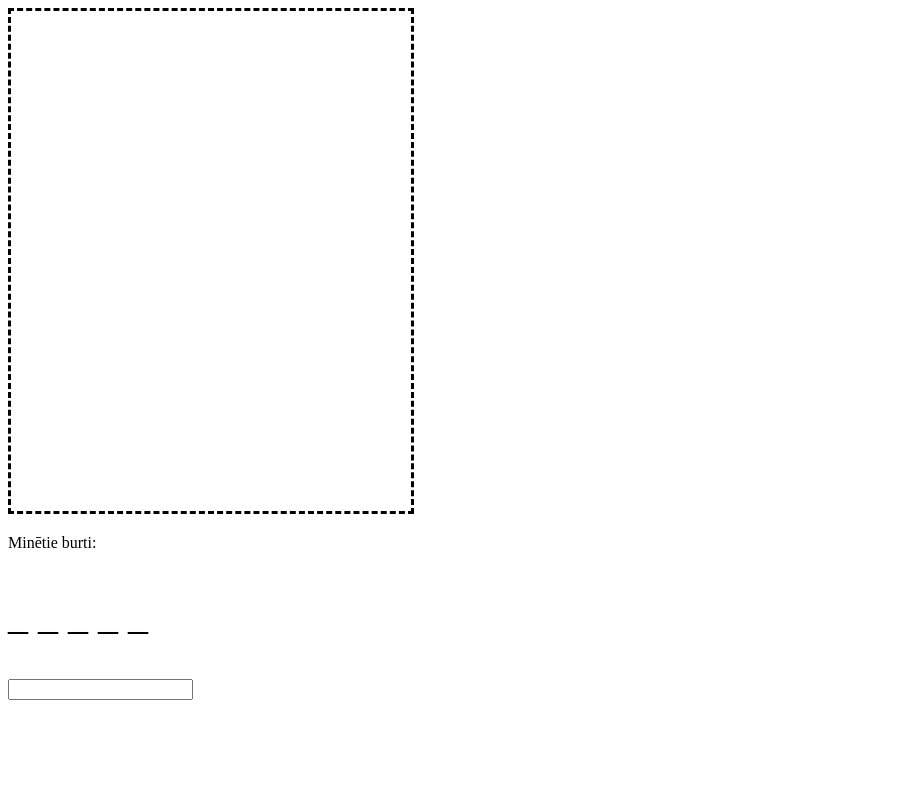
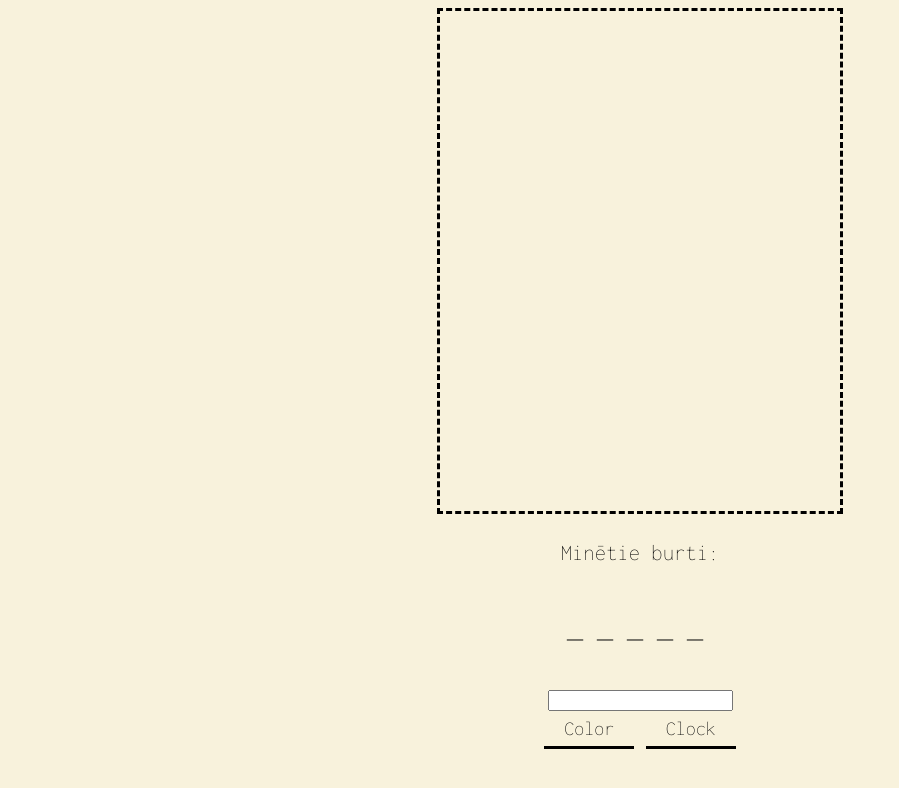
Before and after one commit to jurgo4509/gala-projekts-js, a plain HTML site: page hangman.html in a window 1280 px wide. Shown: the whole page, without its empty margins (0-899 px from the left). Drawn offline with Linux system fonts and the light colour scheme.

Commit message:
added style to hangman.html

```diff
--- a/hangman.html
+++ b/hangman.html
@@ -2,17 +2,31 @@
 <html>
 
     <head>
-  <meta charset="utf-8">
+        <title>Hangman</title>
+        <meta content="Joske" name="author">
+        <meta charset="UTF-8">
         <meta name="viewport" content="width=device-width">
-  <title>Hangman</title>
-  <link href="hangman.css" rel="stylesheet" type="text/css" />
+        <link href="style.css" rel="stylesheet" type="text/css" />
         <link rel="icon" type="image/x-icon" href="/content/stagea-pfp.png">
+        <meta name="viewport" content="width=device-width, initial-scale=1.0">
     </head>
     <body>
+        <div class="center">
             <canvas id="canvo" width="400" height="500" class="hangmanCanvas"></canvas>
+        </div>
+        <div class="center">
             <p>Minētie burti: <span id="wrong"></span></p>
+        </div>
+        <div class="center">
             <p id="guessing"class="wordGuess"> </p>
+        </div>
+        <div id="inputField" class="center">
             <input type="text" id="inputType" name="Guess" maxlength="1">
+        </div>
+        <div class="center">
+            <button id="modeButton" class="poga-style0" onclick="colorMode()">Color</button>
+            <a href="index.html"> <button id="modeButton" class="poga-style0">Clock</button></a>
+        </div>
         <script src="js/hangman.js"></script>
     </body>
 
--- a/js/hangman.js
+++ b/js/hangman.js
@@ -15,6 +15,93 @@ for (let i = 0; i < word.length; i++) {
 guessing.innerHTML = guessOutput;
 
 addEventListener("keypress", letterEntered);
+
+let clockColor = '#000';    // noklusējuma krāsas
+let backgroundColor = '#F8F2DC';
+let secondColor = '#F00';
+
+switch(getCookie("styleInt")){     // ielādē iestatījumus no saglabātā cookie
+    case "0":
+        clockColor = '#000';
+        backgroundColor = '#F8F2DC';
+        secondColor = '#F00';
+        break;
+    case "1":
+        clockColor = '#FFF';
+        backgroundColor = '#070d23';
+        secondColor = '#0FF';
+        break;
+    case "2":
+        clockColor = '#0F0';
+        backgroundColor = '#000';
+        secondColor = '#F00';
+        break;
+}
+
+window.addEventListener("load",changeColors(backgroundColor, clockColor, getCookie("styleInt")));   // iestata background krāsu ielādējot mājaslapu
+
+
+function changeColors(bgColor, altColor, selectedStyle) {  // krāsu maiņas funkcija
+    document.body.style.background = bgColor;
+    let Buttons = document.querySelectorAll("#modeButton");
+    for(let i = 0; i < Buttons.length; i++) {
+        Buttons[i].classList.remove('.poga-style0','poga-style1','poga-style2');
+        Buttons[i].classList.add('poga-style' + selectedStyle);
+    }
+}
+
+
+function getCookie(cname){      // Cookie dekodētājs no https://www.w3schools.com/js/js_cookies.asp
+    let name = cname + "=";
+    let decodedCookie = decodeURIComponent(document.cookie);
+    let ca = decodedCookie.split(';');
+    for(let i = 0; i <ca.length; i++) {
+      let c = ca[i];
+      while(c.charAt(0) == ' ') {
+        c = c.substring(1);
+      }
+      if(c.indexOf(name) == 0) {
+        return c.substring(name.length, c.length);
+      }
+    }
+    return "";
+}
+
+
+function colorMode(){   // iestata nākamo lapas stila režīmu un saglabā to cookie kad tiek nospiesta poga
+    let styleSelector = parseInt(getCookie("styleInt"));
+    if(styleSelector < 2){
+        styleSelector++;
+    }
+    else{
+        styleSelector = 0;
+    }
+    switch(styleSelector){
+        case 0:
+            clockColor = '#000';
+            backgroundColor = '#F8F2DC';
+            secondColor = '#F00';
+            break;
+        case 1:
+            clockColor = '#FFF';
+            backgroundColor = '#070d23';
+            secondColor = '#0FF';
+            break;
+        case 2:
+            clockColor = '#0F0';
+            backgroundColor = '#000';
+            secondColor = '#F00';
+            break;
+    }
+    changeColors(backgroundColor, clockColor, styleSelector);
+    let now = new Date();
+    let time = now.getTime();
+    let expireDate = time + 365 * 24 * 60 * 60 * 1000;
+    now.setTime(expireDate);
+    document.cookie = "styleInt=" + styleSelector +
+    "; expires=" + now.toUTCString() +
+    "path=/; SameSite=Lax";
+}
 
 
 function resetGame(status){
--- a/style.css
+++ b/style.css
@@ -60,3 +60,12 @@ body {
 .poga-style2:hover {
     background-color: #ffffff3f;
 }
+
+.hangmanCanvas {
+    border: 3px dashed black
+}
+
+.wordGuess {
+    font-size:40px;
+    letter-spacing: 10px;
+}
```
Lines whose indentation alone changed are shown as unchanged.
